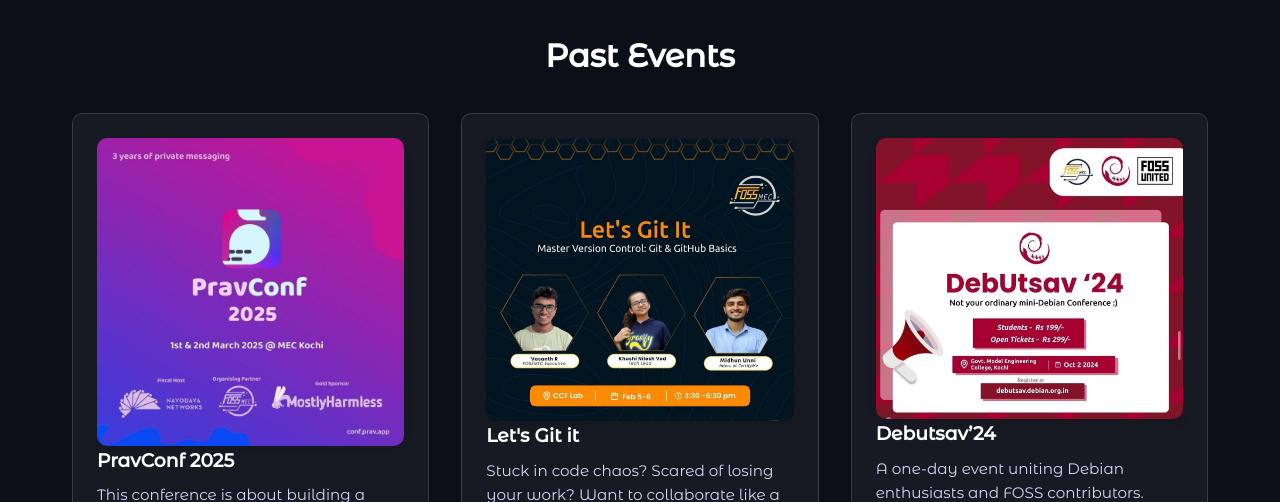
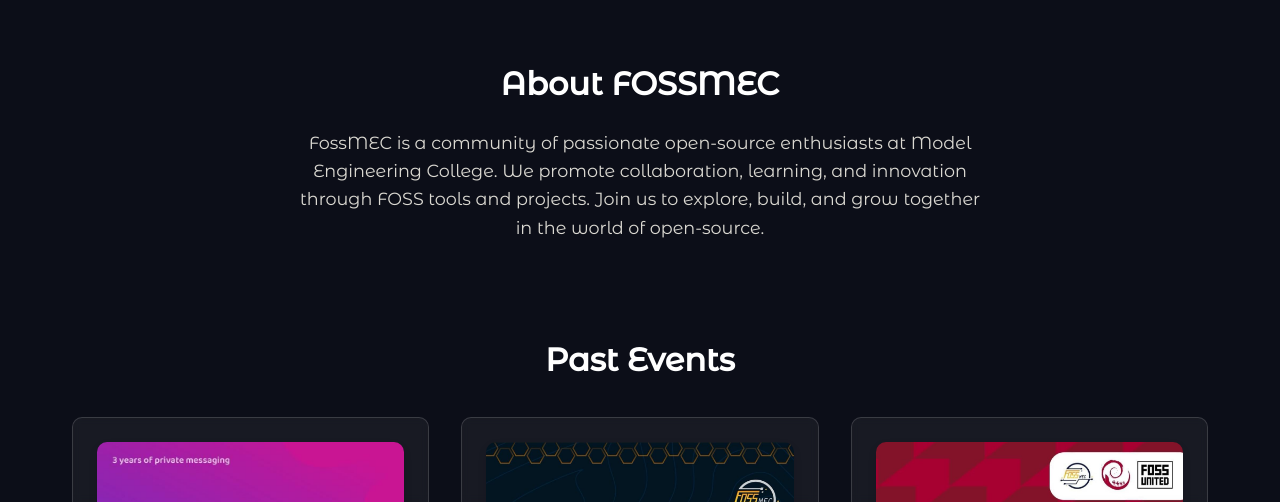
Before and after one commit to aditeya24/fossmec-webpage, a website: page index.html in a window 1280 px wide. Shown: the part 802-1304 px from the top of the page. Drawn offline with nearby package versions, Linux system fonts and the light colour scheme.

Commit message:
Added About section

```diff
--- a/assets/css/styles.css
+++ b/assets/css/styles.css
@@ -387,6 +387,29 @@
 }
 
 /* ------------------- */
+/* About               */
+/* ------------------- */
+
+.about-section {
+    padding: 60px 20px;
+    background-color: var(--clr-dark);
+    text-align: center;
+}
+
+.about-section h2 {
+    font-size: 2rem;
+    margin-bottom: 20px;
+}
+
+.about-section p {
+    max-width: 700px;
+    margin: 0 auto;
+    font-size: 1.1rem;
+    line-height: 1.6;
+    color: #DBD9D2;
+}
+
+/* ------------------- */
 /* Events              */
 /* ------------------- */
 .events-grid {
--- a/index.html
+++ b/index.html
@@ -103,6 +103,14 @@
         </div>
     </section>
 
+    <section id="about" class="about-section">
+        <h2 class="about-title">About FOSSMEC</h2>
+        <p>
+            FossMEC is a community of passionate open-source enthusiasts at Model Engineering College.
+            We promote collaboration, learning, and innovation through FOSS tools and projects.
+            Join us to explore, build, and grow together in the world of open-source.
+        </p>
+    </section>
 
     <section id="events" class="container">
         <h2 class="section-title">Past Events</h2>
```
